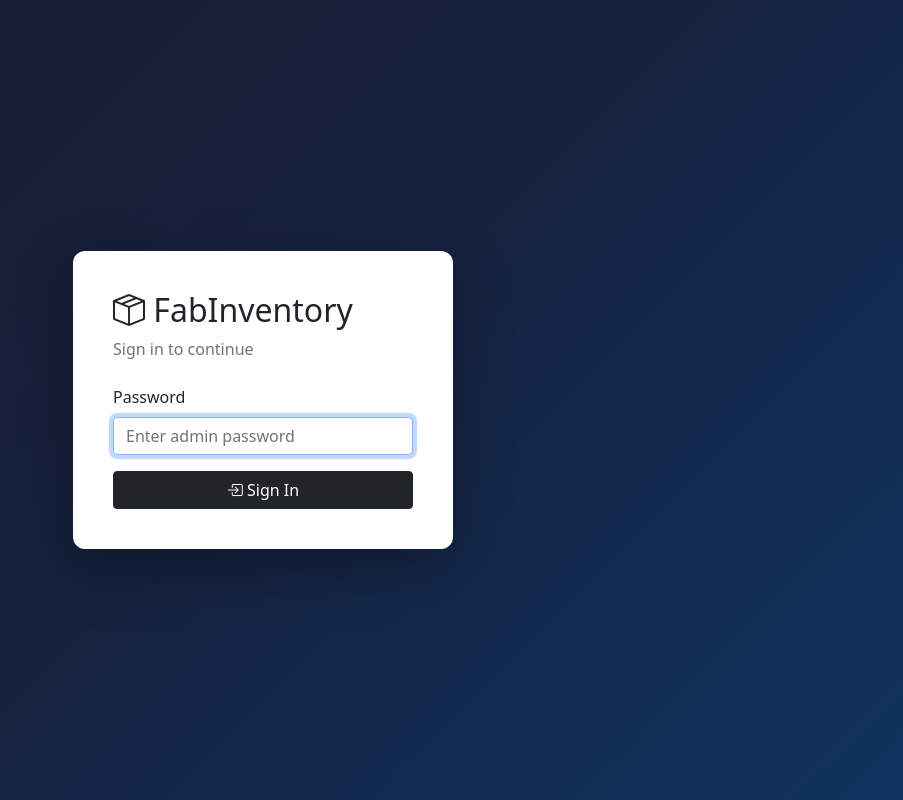
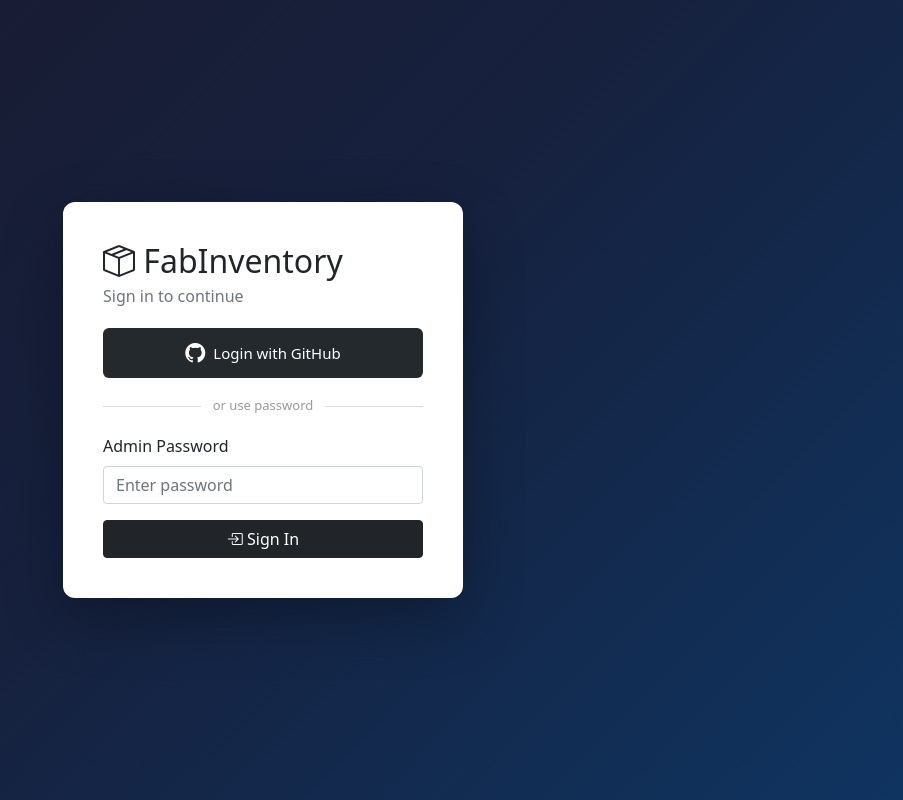
Before and after one commit to sakthiasthik/fabinventory, a Flask app: page /login in a window 1280 px wide. Shown: the whole page, without its empty margins (377-1280 px from the left). Run offline with Flask 3, Linux system fonts and the light colour scheme; some libraries are stand-ins or nearby versions.

Commit message:
Every thing is cleared & before Teseting From scracth

```diff
--- a/run.py
+++ b/run.py
@@ -16,6 +16,7 @@ required_packages = {
     "openpyxl": "openpyxl",
     "git": "gitpython",
     "dotenv": "python-dotenv",
+    "requests": "requests",
     "flask": "flask",
     "flask_wtf": "flask-wtf",
     "wtforms": "wtforms",
--- a/src/app.py
+++ b/src/app.py
@@ -10,6 +10,7 @@ from werkzeug.utils import secure_filename
 from functools import wraps
 import json
 import io
+import requests
 import pandas as pd
 
 # Fix imports - use correct class names
@@ -46,6 +47,11 @@ csrf = CSRFProtect(app)
 
 # Load admin password for local authentication
 ADMIN_PASSWORD = os.environ.get('ADMIN_PASSWORD', 'fabinventory')
+
+# GitHub OAuth configuration (optional — only if env vars are set)
+GITHUB_CLIENT_ID = os.environ.get('GITHUB_CLIENT_ID', '')
+GITHUB_CLIENT_SECRET = os.environ.get('GITHUB_CLIENT_SECRET', '')
+GITHUB_OAUTH_ENABLED = bool(GITHUB_CLIENT_ID and GITHUB_CLIENT_SECRET)
 
 
 def login_required(f):
@@ -117,20 +123,18 @@ class AppState:
 state = AppState()
 
 # Public endpoints that don't require authentication
-_PUBLIC_ENDPOINTS = {'login', 'setup', 'static'}
+_PUBLIC_ENDPOINTS = {'login', 'login_github', 'login_github_callback', 'setup', 'static'}
 
 
 @app.before_request
 def _require_auth():
-    """Require authentication for all POST requests except public endpoints."""
-    if request.method in ('POST', 'PUT', 'DELETE', 'PATCH'):
-        if request.endpoint and request.endpoint not in _PUBLIC_ENDPOINTS:
-            if not session.get('authenticated'):
-                # For API endpoints, return JSON
-                if request.path.startswith('/api/'):
-                    return jsonify({'error': 'Authentication required'}), 401
-                flash('Please log in to continue.', 'warning')
-                return redirect(url_for('login'))
+    """Require authentication for all pages except public endpoints."""
+    if request.endpoint and request.endpoint not in _PUBLIC_ENDPOINTS:
+        if not session.get('authenticated'):
+            if request.path.startswith('/api/'):
+                return jsonify({'error': 'Authentication required'}), 401
+            flash('Please log in to continue.', 'warning')
+            return redirect(url_for('login'))
 
 
 # Routes
@@ -153,6 +157,74 @@ def logout():
     session.pop('authenticated', None)
     flash('Logged out.', 'info')
     return redirect(url_for('login'))
+
+
+@app.route('/login/github')
+def login_github():
+    """Redirect to GitHub for OAuth authorization."""
+    if not GITHUB_OAUTH_ENABLED:
+        flash('GitHub login is not configured. Set GITHUB_CLIENT_ID and GITHUB_CLIENT_SECRET in .env', 'error')
+        return redirect(url_for('login'))
+    github_auth_url = (
+        f"https://github.com/login/oauth/authorize"
+        f"?client_id={GITHUB_CLIENT_ID}"
+        f"&redirect_uri={url_for('login_github_callback', _external=True)}"
+        f"&scope=repo,user"
+    )
+    return redirect(github_auth_url)
+
+
+@app.route('/login/github/callback')
+def login_github_callback():
+    """Handle GitHub OAuth callback — exchange code for access token."""
+    if not GITHUB_OAUTH_ENABLED:
+        flash('GitHub login is not configured.', 'error')
+        return redirect(url_for('login'))
+
+    code = request.args.get('code')
+    if not code:
+        flash('GitHub authorization failed.', 'error')
+        return redirect(url_for('login'))
+
+    # Exchange code for access token
+    try:
+        token_resp = requests.post(
+            'https://github.com/login/oauth/access_token',
+            data={
+                'client_id': GITHUB_CLIENT_ID,
+                'client_secret': GITHUB_CLIENT_SECRET,
+                'code': code,
+            },
+            headers={'Accept': 'application/json'},
+            timeout=15,
+        )
+        token_data = token_resp.json()
+        access_token = token_data.get('access_token')
+        if not access_token:
+            flash(f'GitHub auth failed: {token_data.get("error_description", "unknown error")}', 'error')
+            return redirect(url_for('login'))
+    except requests.RequestException as e:
+        flash(f'Could not reach GitHub: {e}', 'error')
+        return redirect(url_for('login'))
+
+    # Get user info
+    try:
+        user_resp = requests.get(
+            'https://api.github.com/user',
+            headers={'Authorization': f'Bearer {access_token}', 'Accept': 'application/json'},
+            timeout=15,
+        )
+        user_data = user_resp.json()
+        github_username = user_data.get('login', 'unknown')
+    except requests.RequestException:
+        github_username = 'unknown'
+
+    # Set session
+    session['authenticated'] = True
+    session['github_user'] = github_username
+    session['github_token'] = access_token
+    flash(f'Welcome, @{github_username}! Logged in via GitHub.', 'success')
+    return redirect(url_for('dashboard'))
 
 
 @app.route('/')
@@ -396,16 +468,11 @@ def upload_project_image(name):
         flash("No selected image", "danger")
         return redirect(url_for('project_detail', name=name))
 
-    # CREATE FOLDER
-    upload_folder = os.path.join('static', 'uploads', 'projects')
-    os.makedirs(upload_folder, exist_ok=True)
-
-    # SAFE FILENAME
+    # SAVE TO PROJECT FOLDER
     filename = secure_filename(file.filename)
-
-    # SAVE IMAGE
-    file_path = os.path.join(upload_folder, filename)
-    file.save(file_path)
+    saved = state.project_manager.file_manager.save_project_file(
+        name, 'images', filename, file.read()
+    )
 
     # SAVE IMAGE NAME INTO PROJECT
     project.image = filename
@@ -416,6 +483,20 @@ def upload_project_image(name):
     flash("Project image uploaded successfully!", "success")
 
     return redirect(url_for('project_detail', name=name))
+
+
+@app.route('/project/<name>/files/<path:filepath>')
+def serve_project_file(name, filepath):
+    """Serve a file from within a project's folder."""
+    if not state.init_app():
+        return jsonify({'error': 'App not initialized'}), 500
+    from src.models import validate_project_name
+    try:
+        validate_project_name(name)
+    except ValueError:
+        return jsonify({'error': 'Invalid project name'}), 400
+    project_dir = state.project_manager.file_manager._project_dir(name)
+    return send_from_directory(project_dir, filepath)
 
 
 @app.route('/project/<name>/delete', methods=['POST'])
@@ -741,8 +822,9 @@ def api_project_components(project_name):
         key = f"{bom_row.value}|{bom_row.footprint}"
         stock_info = stock_lookup.get(key, {'current_stock': 0, 'total_required': 0, 'internal_id': None})
 
-        # Calculate to_order for this specific component
-        to_order = max(0, bom_row.qty - stock_info.get('current_stock', 0))
+        # Calculate to_order using aggregated total_required (matches master inventory view)
+        total_req = stock_info.get('total_required', bom_row.qty)
+        to_order = max(0, total_req - stock_info.get('current_stock', 0))
 
         components.append({
             'id': key,
@@ -886,41 +968,21 @@ def upload_3d_bom(name):
             )
         )
 
-    upload_folder = os.path.join(
-        'static',
-        'uploads',
-        '3dprint'
+    filename = secure_filename(file.filename)
+
+    saved_path = state.project_manager.file_manager.save_project_file(
+        name, '3dprint', filename, file.read()
     )
 
-    os.makedirs(upload_folder, exist_ok=True)
+    # SAVE RELATIVE PATH IN PROJECT (from project dir)
+    project.print3d_bom = f"3dprint/{filename}"
 
-    filename = secure_filename(file.filename)
-
-    filepath = os.path.join(
-        upload_folder,
-        filename
-    )
-
-    file.save(filepath)
-
-    # SAVE PATH IN PROJECT
-    project.print3d_bom = filepath
-
-    # SAVE PROJECT PERMANENTLY
     state.project_manager.file_manager.save_project(project)
-
-    # UPDATE MEMORY CACHE
     state.project_manager.projects[name] = project
 
     flash('3D BOM uploaded successfully', 'success')
 
-    return redirect(
-        url_for(
-            'project_detail',
-            name=name,
-            tab='3dprint'
-        )
-    )
+    return redirect(url_for('project_detail', name=name, tab='3dprint'))
 
 @app.route('/project/<name>/upload_mechanical_bom', methods=['POST'])
 def upload_mechanical_bom(name):
@@ -943,41 +1005,20 @@ def upload_mechanical_bom(name):
             )
         )
 
-    upload_folder = os.path.join(
-        'static',
-        'uploads',
-        'mechanical'
+    filename = secure_filename(file.filename)
+
+    saved_path = state.project_manager.file_manager.save_project_file(
+        name, 'mechanical', filename, file.read()
     )
 
-    os.makedirs(upload_folder, exist_ok=True)
+    project.mechanical_bom = f"mechanical/{filename}"
 
-    filename = secure_filename(file.filename)
-
-    filepath = os.path.join(
-        upload_folder,
-        filename
-    )
-
-    file.save(filepath)
-
-    # SAVE PATH IN PROJECT
-    project.mechanical_bom = filepath
-
-    # SAVE PROJECT PERMANENTLY
     state.project_manager.file_manager.save_project(project)
-
-    # UPDATE MEMORY CACHE
     state.project_manager.projects[name] = project
 
     flash('Mechanical BOM uploaded successfully', 'success')
 
-    return redirect(
-        url_for(
-            'project_detail',
-            name=name,
-            tab='mechanical'
-        )
-    )
+    return redirect(url_for('project_detail', name=name, tab='mechanical'))
 
 @app.route('/project/<name>/upload_pcb_bom', methods=['POST'])
 def upload_pcb_bom(name):
@@ -1000,41 +1041,20 @@ def upload_pcb_bom(name):
             )
         )
 
-    upload_folder = os.path.join(
-        'static',
-        'uploads',
-        'pcb'
+    filename = secure_filename(file.filename)
+
+    saved_path = state.project_manager.file_manager.save_project_file(
+        name, 'pcb', filename, file.read()
     )
 
-    os.makedirs(upload_folder, exist_ok=True)
+    project.pcb_bom = f"pcb/{filename}"
 
-    filename = secure_filename(file.filename)
-
-    filepath = os.path.join(
-        upload_folder,
-        filename
-    )
-
-    file.save(filepath)
-
-    # SAVE PATH IN PROJECT
-    project.pcb_bom = filepath
-
-    # SAVE PROJECT PERMANENTLY
     state.project_manager.file_manager.save_project(project)
-
-    # UPDATE MEMORY CACHE
     state.project_manager.projects[name] = project
 
     flash('PCB BOM uploaded successfully', 'success')
 
-    return redirect(
-        url_for(
-            'project_detail',
-            name=name,
-            tab='pcb'
-        )
-    )
+    return redirect(url_for('project_detail', name=name, tab='pcb'))
 
 @app.route('/project/<name>/upload_3d_image', methods=['POST'])
 def upload_3d_image(name):
@@ -1058,38 +1078,20 @@ def upload_3d_image(name):
             )
         )
 
-    upload_folder = os.path.join(
-        'static',
-        'uploads',
-        '3d_models'
+    filename = secure_filename(file.filename)
+
+    saved_path = state.project_manager.file_manager.save_project_file(
+        name, '3d_models', filename, file.read()
     )
 
-    os.makedirs(upload_folder, exist_ok=True)
-
-    filename = secure_filename(file.filename)
-
-    filepath = os.path.join(
-        upload_folder,
-        filename
-    )
-
-    file.save(filepath)
-
-    project.model_3d_file = filepath.replace("\\", "/")
+    project.model_3d_file = f"3d_models/{filename}"
 
     state.project_manager.file_manager.save_project(project)
-
     state.project_manager.projects[name] = project
 
     flash('3D preview uploaded successfully', 'success')
 
-    return redirect(
-        url_for(
-            'project_detail',
-            name=name,
-            tab='3dprint'
-        )
-    )
+    return redirect(url_for('project_detail', name=name, tab='3dprint'))
 
 @app.route('/project/<name>/upload_gerber_zip', methods=['POST'])
 def upload_gerber_zip(name):
@@ -1113,66 +1115,48 @@ def upload_gerber_zip(name):
         )
 
     # ====================================
-    # CREATE FOLDERS
-    # ====================================
-
-    upload_folder = os.path.join(
-        'static',
-        'uploads',
-        'gerbers'
-    )
-
-    os.makedirs(upload_folder, exist_ok=True)
-
-    # ====================================
-    # SAVE ZIP
+    # SAVE ZIP TO PROJECT FOLDER
     # ====================================
 
     filename = secure_filename(file.filename)
+    zip_content = file.read()
 
-    zip_path = os.path.join(
-        upload_folder,
-        filename
+    # Save the zip file in project folder
+    state.project_manager.file_manager.save_project_file(
+        name, 'gerbers', filename, zip_content
     )
 
-    file.save(zip_path)
-
     # ====================================
-    # EXTRACT ZIP
+    # EXTRACT ZIP INTO PROJECT GERBERS FOLDER
     # ====================================
 
-    extract_folder = os.path.join(
-        upload_folder,
-        f"{name}_gerbers"
-    )
+    gerber_dir = state.project_manager.file_manager._project_dir(name) / 'gerbers' / 'extracted'
+    gerber_dir.mkdir(parents=True, exist_ok=True)
 
-    os.makedirs(extract_folder, exist_ok=True)
+    import tempfile
+    with tempfile.NamedTemporaryFile(suffix='.zip', delete=False) as tmp:
+        tmp.write(zip_content)
+        tmp_path = tmp.name
 
-    with zipfile.ZipFile(zip_path, 'r') as zip_ref:
-        zip_ref.extractall(extract_folder)
+    try:
+        with zipfile.ZipFile(tmp_path, 'r') as zip_ref:
+            zip_ref.extractall(str(gerber_dir))
+    finally:
+        os.unlink(tmp_path)
 
     # ====================================
     # SAVE TO PROJECT
     # ====================================
 
-    project.pcb_gerber_zip = zip_path
+    project.pcb_gerber_zip = f"gerbers/{filename}"
+    project.pcb_gerber_folder = f"gerbers/extracted"
 
-    project.pcb_gerber_folder = extract_folder
-
-    # SAVE PROJECT
     state.project_manager.file_manager.save_project(project)
-
     state.project_manager.projects[name] = project
 
-    flash('Gerber ZIP uploaded successfully', 'success')
+    flash('Gerber ZIP uploaded and extracted successfully!', 'success')
 
-    return redirect(
-        url_for(
-            'project_detail',
-            name=name,
-            tab='pcb'
-        )
-    )
+    return redirect(url_for('project_detail', name=name, tab='pcb'))
 
 @app.route(
     "/project/<name>/save_pcb_repo",
--- a/src/git_manager.py
+++ b/src/git_manager.py
@@ -3,6 +3,7 @@
 import os
 from pathlib import Path
 from typing import Optional, Tuple, Dict, List
+from datetime import datetime
 
 # Try to import GitPython, handle if not installed
 try:
@@ -208,7 +209,3 @@ class GitManager:
         except Exception as e:
             print(f"Error cloning repository: {e}")
             return False
-
-
-# Import datetime for commit history
-from datetime import datetime
--- a/templates/login.html
+++ b/templates/login.html
@@ -18,16 +18,26 @@
             background: white;
             border-radius: 12px;
             padding: 40px;
-            width: 380px;
+            width: 400px;
             box-shadow: 0 20px 60px rgba(0,0,0,0.3);
         }
-        .login-card h2 {
-            margin-bottom: 8px;
+        .login-card h2 { margin-bottom: 4px; }
+        .login-card .subtitle { color: #6c757d; margin-bottom: 20px; }
+        .divider {
+            display: flex; align-items: center; margin: 18px 0; color: #999;
         }
-        .login-card .subtitle {
-            color: #6c757d;
-            margin-bottom: 24px;
+        .divider::before, .divider::after {
+            content: ''; flex: 1; border-bottom: 1px solid #ddd;
         }
+        .divider span { padding: 0 12px; font-size: 13px; }
+        .github-btn {
+            background: #24292e; color: white; border: none;
+            padding: 10px; border-radius: 6px; width: 100%;
+            font-size: 15px; cursor: pointer; display: flex;
+            align-items: center; justify-content: center; gap: 8px;
+            text-decoration: none;
+        }
+        .github-btn:hover { background: #1b1f23; color: white; }
     </style>
 </head>
 <body>
@@ -46,12 +56,20 @@
         {% endif %}
     {% endwith %}
 
+    <!-- GitHub OAuth (if configured) -->
+    <a href="{{ url_for('login_github') }}" class="github-btn">
+        <i class="bi bi-github" style="font-size: 20px;"></i> Login with GitHub
+    </a>
+
+    <div class="divider"><span>or use password</span></div>
+
+    <!-- Password Login -->
     <form method="POST">
         <input type="hidden" name="csrf_token" value="{{ csrf_token() }}">
         <div class="mb-3">
-            <label for="password" class="form-label">Password</label>
+            <label for="password" class="form-label">Admin Password</label>
             <input type="password" class="form-control" id="password" name="password"
-                   placeholder="Enter admin password" required autofocus>
+                   placeholder="Enter password" required>
         </div>
         <button type="submit" class="btn btn-dark w-100">
             <i class="bi bi-box-arrow-in-right"></i> Sign In
--- a/templates/project_details.html
+++ b/templates/project_details.html
@@ -6,8 +6,7 @@
 <div class="d-flex align-items-center gap-3">
 
     {% if project.image %}
-        <img src="{{ url_for('static',
-        filename='uploads/projects/' ~ project.image) }}"
+        <img src="{{ url_for('serve_project_file', name=project.name, filepath='images/' ~ project.image) }}"
              class="project-thumbnail">
     {% endif %}
 
--- a/templates/projects.html
+++ b/templates/projects.html
@@ -34,7 +34,7 @@
 
                         {% if project.image %}
 
-                            <img src="{{ url_for('static', filename='uploads/projects/' + project.image) }}"
+                            <img src="{{ url_for('serve_project_file', name=project.name, filepath='images/' + project.image) }}"
                                 class="project-image">
 
                         {% else %}
```
Also changed, not shown: src/file_manager.py (+13 -0 lines), src/models.py (+37 -1 lines), test/test_aggregator.py (+82 -0 lines), test/test_inventory.py (+81 -0 lines), test/test_parser.py (+31 -0 lines), 1 other file.
